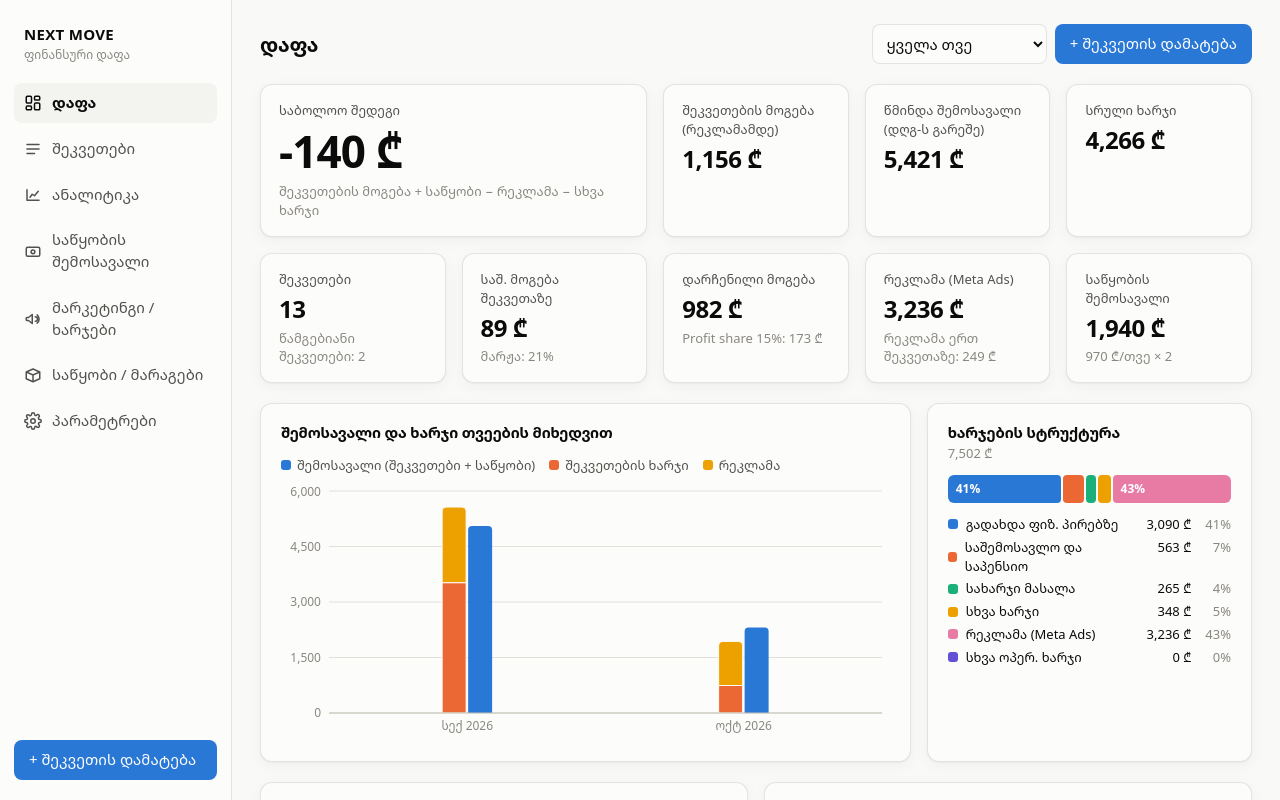
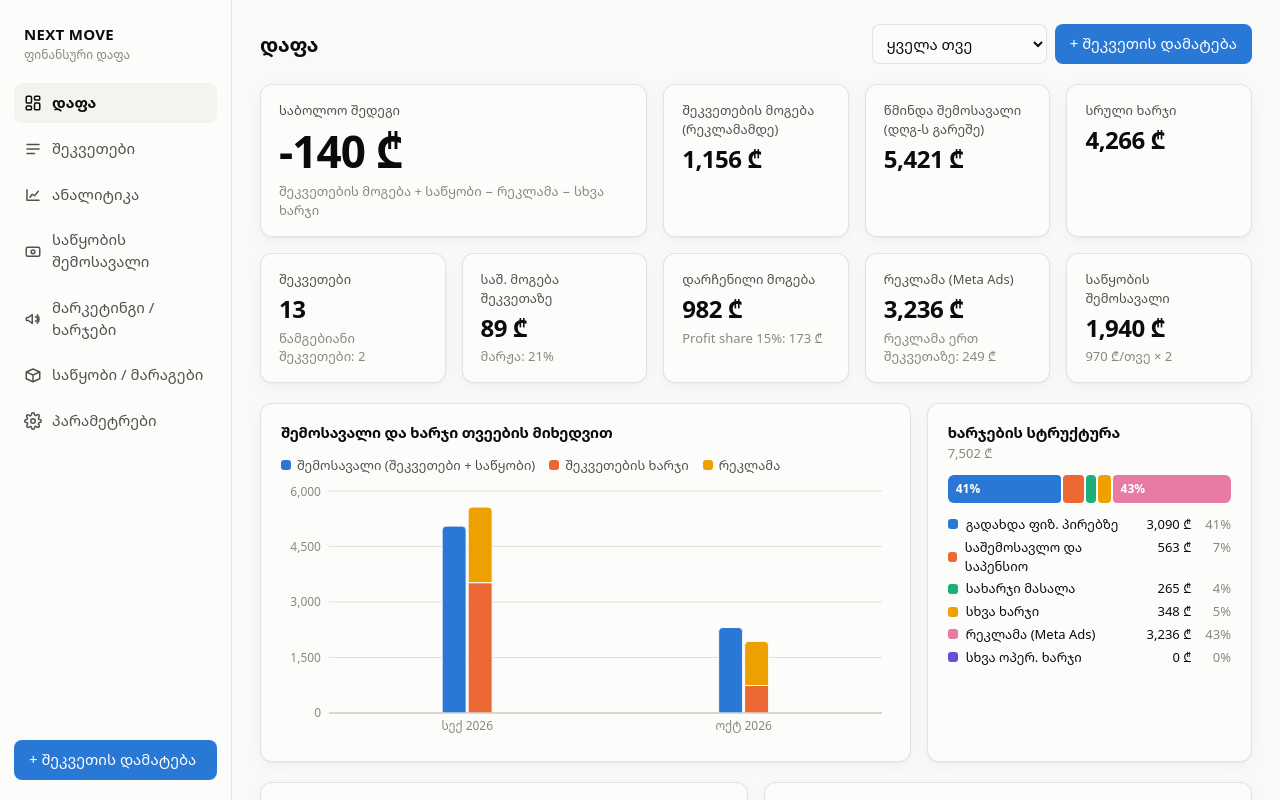
Before and after one commit to 15100115-eng/forlinear, a React (Vite) app: page / in a window 1280 px wide. Shown: the top 800 px of the page. Built offline with nearby package versions, Linux system fonts and the light colour scheme.

Commit message:
Keep income column on the left of the stacked cost column
Co-Authored-By: Claude Fable 5.1 <noreply@anthropic.com>
Claude-Session: https://claude.ai/code/session_01KsuQrFArfHhWDHxQqDriR3

```diff
--- a/src/components/Dashboard.tsx
+++ b/src/components/Dashboard.tsx
@@ -84,7 +84,7 @@ export function Dashboard({
               data={monthlyData}
               xKey="m"
               series={[
-                { key: 'income', label: t('series_income'), color: c.s1 },
+                { key: 'income', label: t('series_income'), color: c.s1, stack: 'income' },
                 { key: 'orderCost', label: t('series_expenses'), color: c.s2, stack: 'cost' },
                 { key: 'ads', label: t('series_ads'), color: c.s4, stack: 'cost' },
               ]}
```
